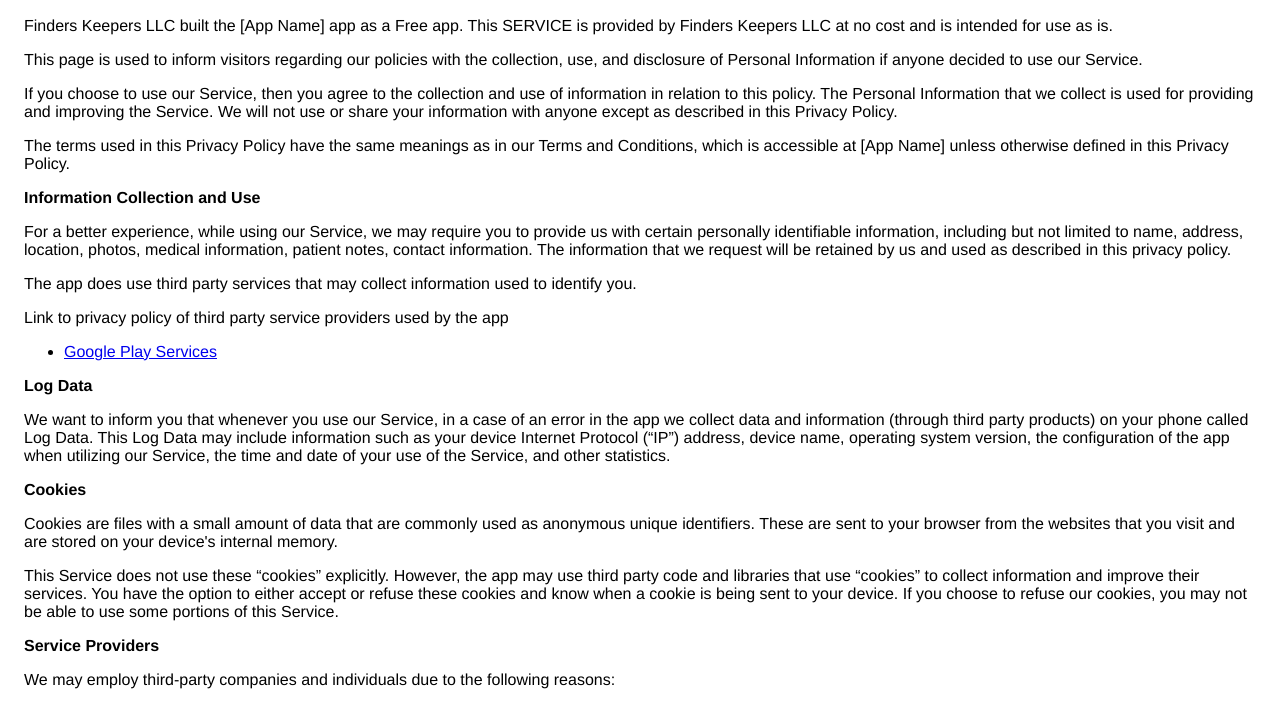
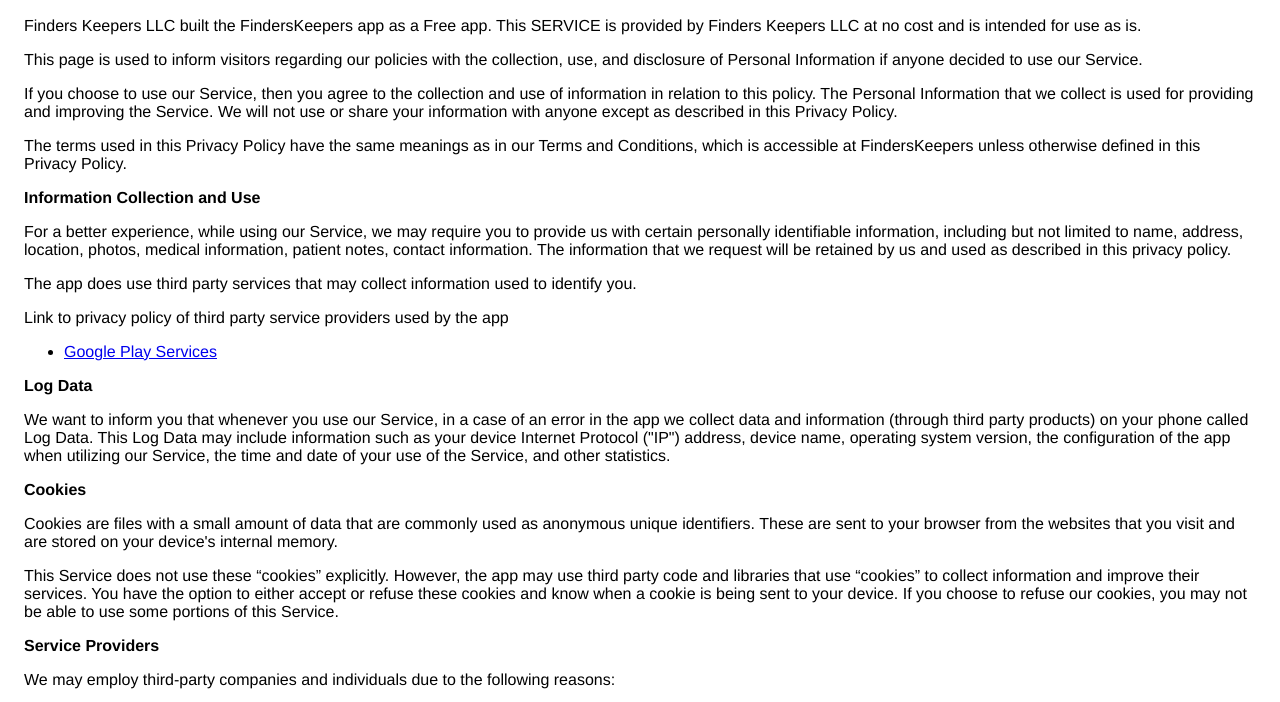
Before and after one commit to orionz/orionz.github.io, a plain HTML site: page privacy_policy.html in a window 1280 px wide. Shown: the part 75-777 px from the top of the page. Drawn offline with Linux system fonts and the light colour scheme.

Commit message:
app name

```diff
--- a/privacy_policy.html
+++ b/privacy_policy.html
@@ -7,7 +7,7 @@
       <style> body { font-family: 'Helvetica Neue', Helvetica, Arial, sans-serif; padding:1em; } </style>
     </head>
     <body>
-    <h2>Privacy Policy</h2> <p> Finders Keepers LLC built the [App Name] app as a Free app. This SERVICE is provided by
+    <h2>Privacy Policy</h2> <p> Finders Keepers LLC built the FindersKeepers app as a Free app. This SERVICE is provided by
                     Finders Keepers LLC at no cost and is intended for use as is.
                   </p> <p>This page is used to inform visitors regarding our policies with the collection, use, and disclosure
                     of Personal Information if anyone decided to use our Service.
@@ -16,12 +16,12 @@
                     the Service. We will not use or share your information with anyone except as described
                     in this Privacy Policy.
                   </p> <p>The terms used in this Privacy Policy have the same meanings as in our Terms and Conditions, which is
-                    accessible at [App Name] unless otherwise defined in this Privacy Policy.
+                    accessible at FindersKeepers unless otherwise defined in this Privacy Policy.
                   </p> <p><strong>Information Collection and Use</strong></p> <p>For a better experience, while using our Service, we may require you to provide us with certain
                     personally identifiable information, including but not limited to name, address, location, photos, medical information, patient notes, contact information. The information that we request will be retained by us and used as described in this privacy policy.
                   </p> <p>The app does use third party services that may collect information used to identify you.</p> <div><p>Link to privacy policy of third party service providers used by the app</p> <ul><li><a href="https://www.google.com/policies/privacy/" target="_blank">Google Play Services</a></li><!----><!----><!----><!----><!----><!----><!----></ul></div> <p><strong>Log Data</strong></p> <p> We want to inform you that whenever you use our Service, in a case of
                     an error in the app we collect data and information (through third party products) on your phone
-                    called Log Data. This Log Data may include information such as your device Internet Protocol (“IP”) address,
+                    called Log Data. This Log Data may include information such as your device Internet Protocol ("IP") address,
                     device name, operating system version, the configuration of the app when utilizing our Service,
                     the time and date of your use of the Service, and other statistics.
                   </p> <p><strong>Cookies</strong></p> <p>Cookies are files with a small amount of data that are commonly used as anonymous unique identifiers.
```
